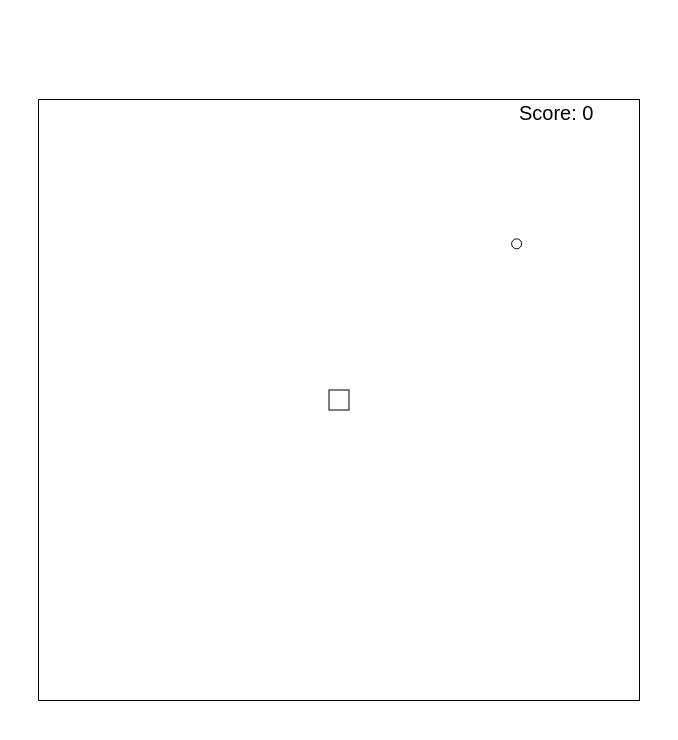
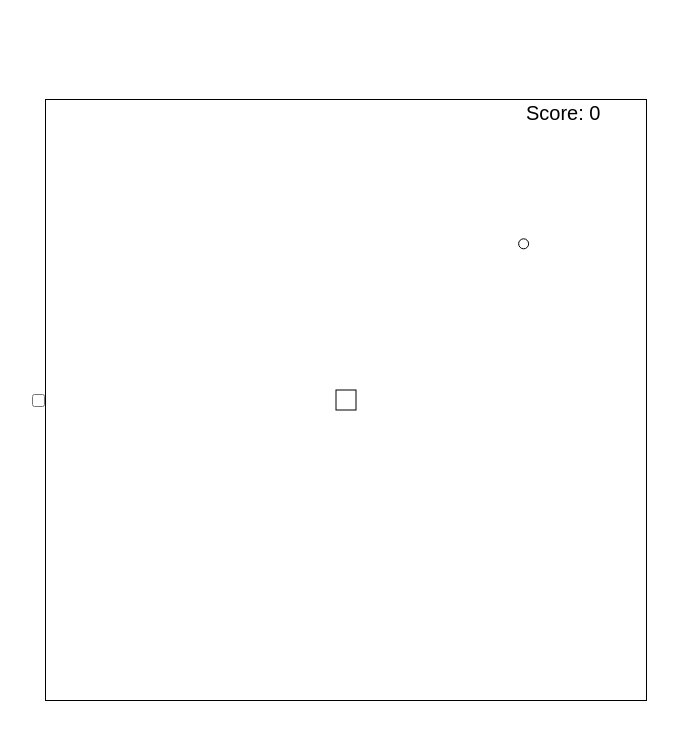
Before and after one commit to snoh666/js-speed-cube, a plain HTML site: page index.html in a window 1280 px wide. Shown: the whole page, without its empty margins (301-979 px from the left). Drawn offline with Linux system fonts and the light colour scheme; a web font is replaced by a local one.

Commit message:
Added input with label for theme change

```diff
--- a/index.html
+++ b/index.html
@@ -12,6 +12,10 @@
 </head>
 <body>
   <div class="wrapper">
+      <label for="theme-black">
+        <input type="checkbox" id="theme-black" name="theme-black" class="theme-black">
+        <div class="theme-box theme"></div>
+      </label>
     <canvas></canvas>
   </div>
   <audio src="./sounds/boop.wav"></audio>
```
